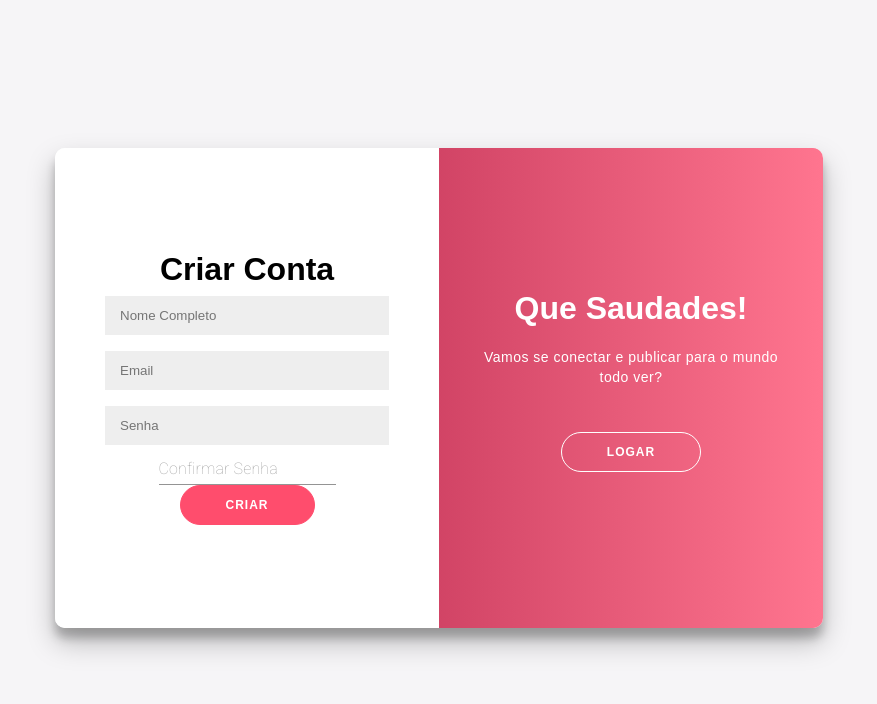
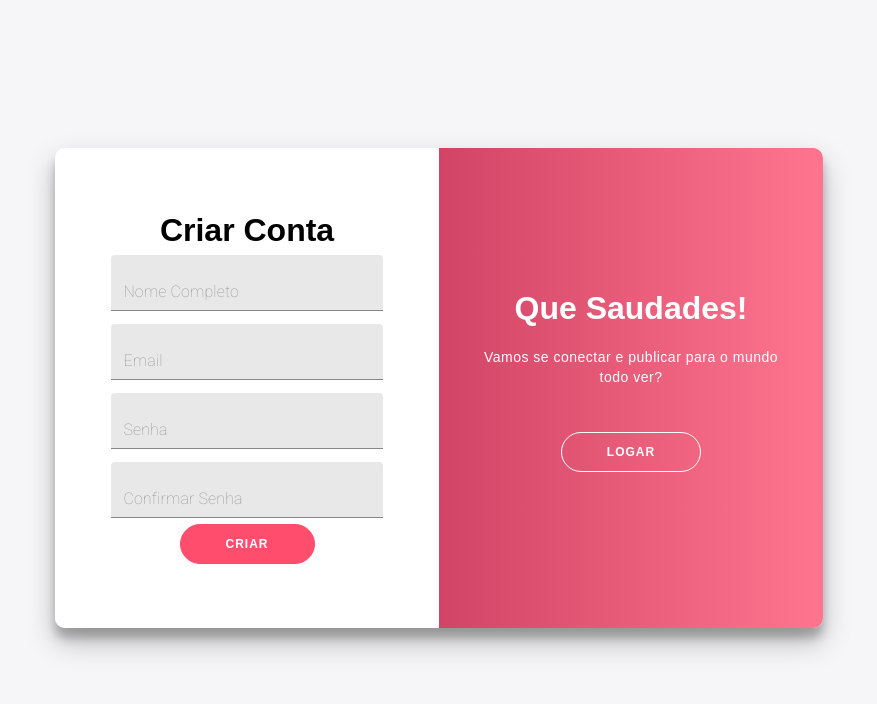
Before and after one commit to Projeto-Integrador-Gen/Lady-Link-Front, a React (Vite) app: page /cadastrousuario in a window 1280 px wide. Shown: the top 704 px of the page, without its empty margins (201-1078 px from the left). Built offline with nearby package versions, Linux system fonts and the light colour scheme; no server answers.

Commit message:
estilização e fix bug  CadastroUsuario

```diff
--- a/src/Pages/cadastroUsuario/CadastroUsuario.css
+++ b/src/Pages/cadastroUsuario/CadastroUsuario.css
@@ -198,3 +198,7 @@ input {
 .container.right-panel-active .overlay-right {
 	transform: translateX(20%);
 }
+
+.paddingField {
+	padding: 0.40em   !important;
+}
--- a/src/Pages/cadastroUsuario/CadastroUsuario.tsx
+++ b/src/Pages/cadastroUsuario/CadastroUsuario.tsx
@@ -139,29 +139,35 @@ function CadastroUsuario() {
            <div className="form-container sign-in-container">
             <form onSubmit={onSubmit}>
                 <h1>Criar Conta</h1>
-                <input
+                <TextField
                     value={user.nome}
                     onChange={(e: ChangeEvent<HTMLInputElement>) => updatedModel(e)}
                     id='nome'
                     type="text"
                     placeholder="Nome Completo"
                     name='nome'
+                    variant="filled" fullWidth
+                    className='paddingField '
                 />
-                <input
+                <TextField
                     value={user.usuario}
                     onChange={(e: ChangeEvent<HTMLInputElement>) => updatedModel(e)}
                     id='user'
                     type="email"
                     placeholder="Email"
                     name='usuario'
+                    variant="filled" fullWidth
+                    className='paddingField '
                 />
-                <input
+                <TextField
                     value={user.senha}
                     onChange={(e: ChangeEvent<HTMLInputElement>) => updatedModel(e)}
                     id='senha'
                     type="password"
                     placeholder="Senha"
                     name='senha'
+                    variant="filled" fullWidth
+                    className='paddingField '
                 />
                 <TextField
                     value={confirmarSenha}
@@ -170,6 +176,8 @@ function CadastroUsuario() {
                     type="password"
                     placeholder="Confirmar Senha"
                     name='confirmarSenha'
+                    variant="filled" fullWidth
+                    className='paddingField '
                 />
                 <button type="submit">Criar</button>
             </form>
```
